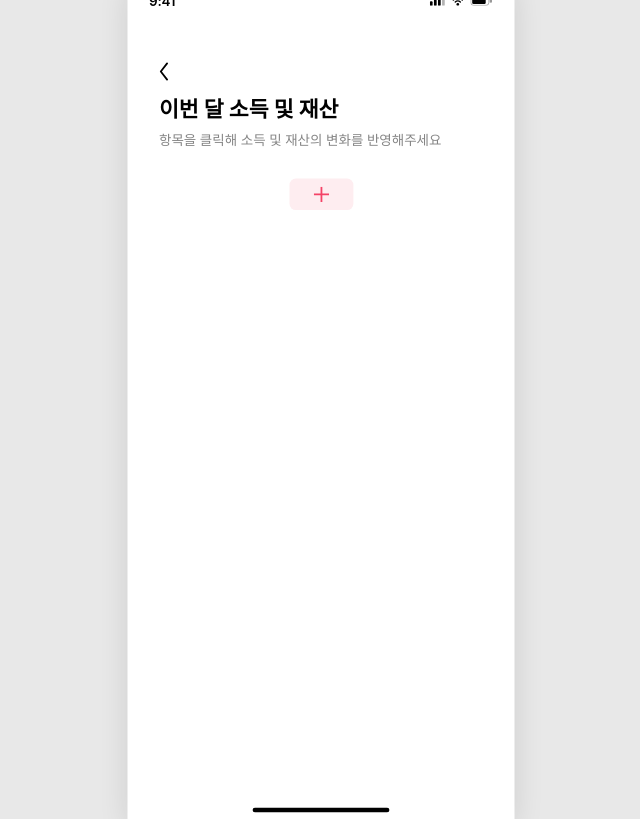
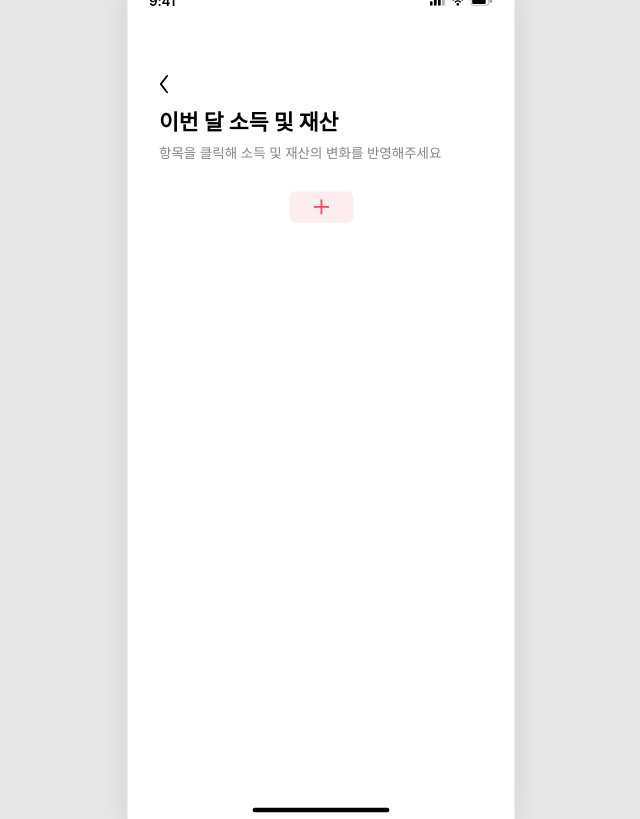
Before and after one commit to Haisley216/mo-re, a React (Vite) app: page /income-assets in a window 1280 px wide. Shown: the whole page, without its empty margins (319-959 px from the left). Built offline with nearby package versions, Linux system fonts and the light colour scheme; a web font is replaced by a local one.

Commit message:
update : spacing revised again

```diff
--- a/src/pages/IncomeAssetsPage.css
+++ b/src/pages/IncomeAssetsPage.css
@@ -8,7 +8,7 @@
 }
 
 .income-page__header {
-  margin-top: 38px;
+  margin-top: 52px;
   margin-bottom: 32px;
 }
 
```
